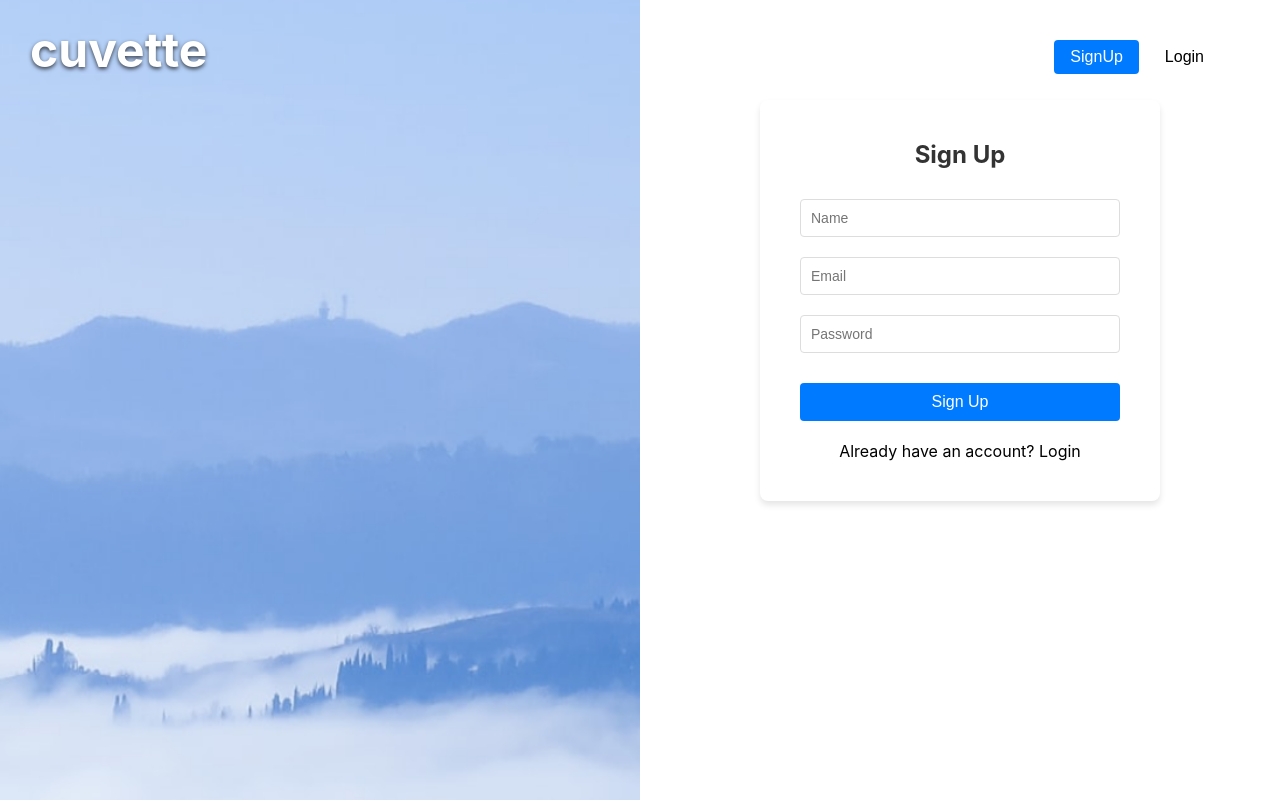
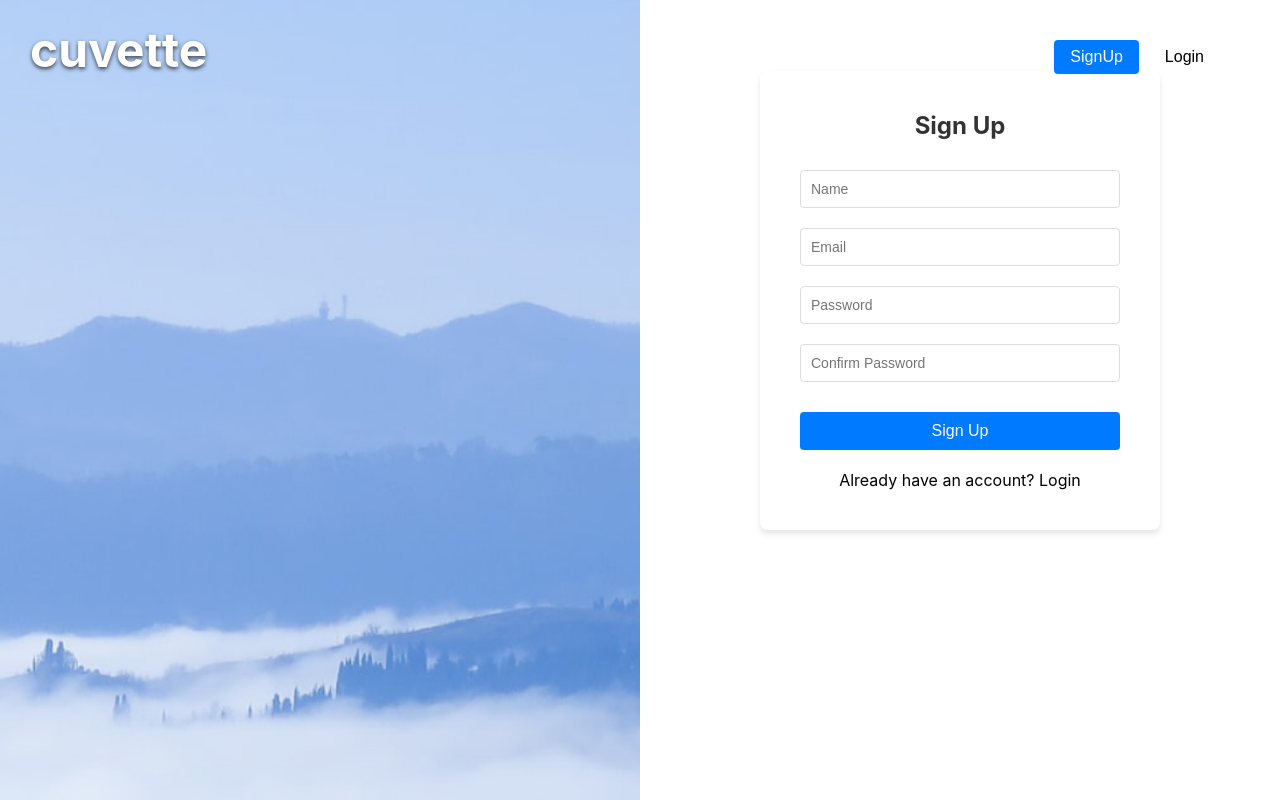
Before and after one commit to VyankateshKedar/mini-link-frontend, a React (Create React App) app: page / in a window 1280 px wide. Built offline with nearby package versions, Linux system fonts and the light colour scheme.

Commit message:
Update SignUpForm.js

```diff
--- a/src/components/AuthPage/SignUpForm.js
+++ b/src/components/AuthPage/SignUpForm.js
@@ -75,6 +75,14 @@ const SignUpForm = () => {
         onChange={handleChange}
         required
       />
+      <input
+        type="password"
+        name="confirmpassword"
+        placeholder="Confirm Password"
+        value={formData.confirmpassword}
+        onChange={handleChange}
+        required
+      />
       <button type="submit">Sign Up</button>
       <p>
         Already have an account?{" "}
```
